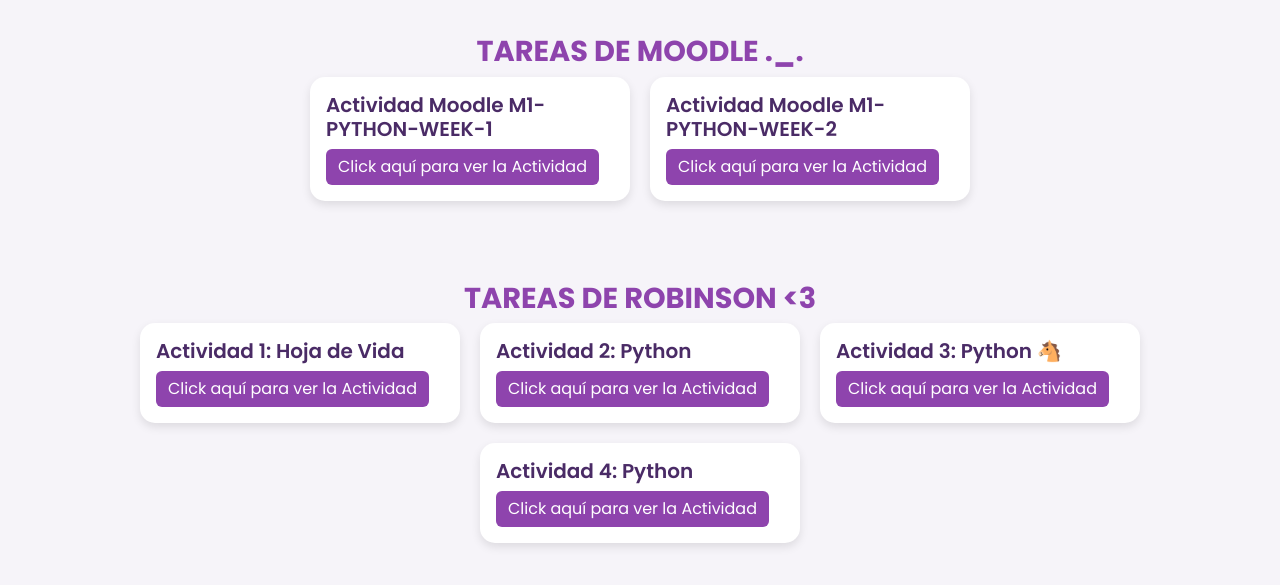
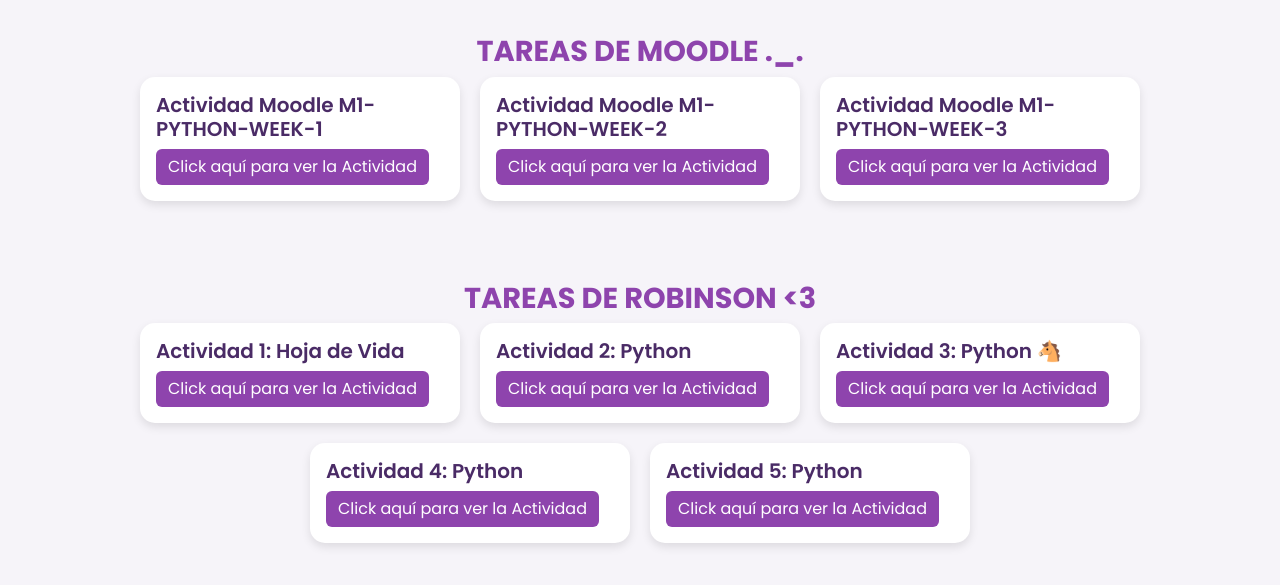
Before and after one commit to TITOS-DEV/PORTAFOLIO-JHONAT-N, a plain HTML site: page tareas.html in a window 1280 px wide. Shown: the part 135-720 px from the top of the page. Drawn offline with nearby package versions, Linux system fonts and the light colour scheme.

Commit message:
Add new activities for Moodle weeks 2 and 3

```diff
--- a/tareas.html
+++ b/tareas.html
@@ -49,6 +49,13 @@
                 <a href="https://github.com/TITOS-DEV/Actividad-Moodle-M1-PYTHON-WEEK-2" class="btn btn-primary">Click aquí para ver la Actividad</a>
             </div>
         </div>
+
+                <div class="card" style="width: 20rem;">
+            <div class="card-body">
+                <h5 class="card-title">Actividad Moodle M1-PYTHON-WEEK-3</h5>
+                <a href="https://github.com/TITOS-DEV/M1_python_moodle_week_3" class="btn btn-primary">Click aquí para ver la Actividad</a>
+            </div>
+        </div>
     </div>
 
 
@@ -83,6 +90,13 @@
             </div>
         </div>
 
+                <div class="card" style="width: 20rem;">
+            <div class="card-body">
+                <h5 class="card-title">Actividad 5: Python</h5>
+                <a href="https://github.com/TITOS-DEV/m1_python_actividad_5" class="btn btn-primary">Click aquí para ver la Actividad</a>
+            </div>
+        </div>
+
     </div>
 
 </body>
```
